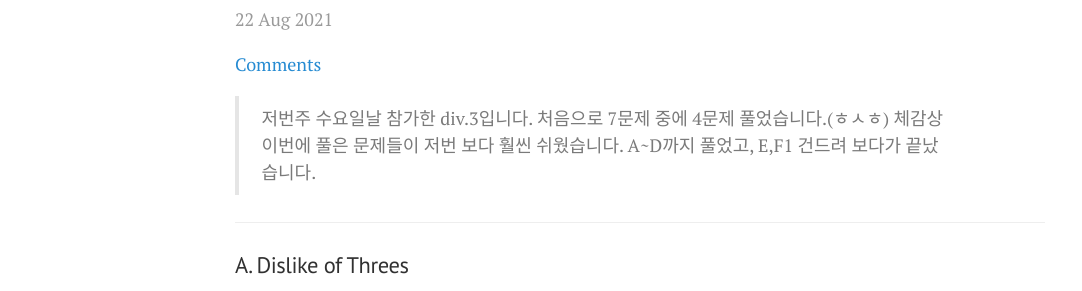
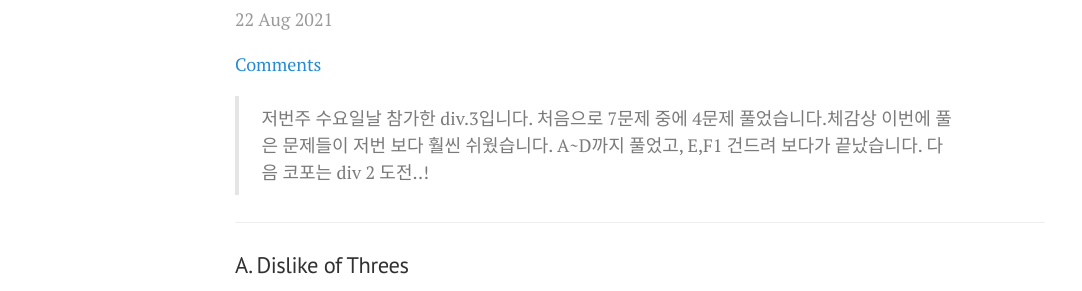
Before and after one commit to changhyeonnam/changhyeonnam.github.io, a Jekyll site: the page built from _posts/2021/2021-08-22-codeforce-div3#739.md, in a window 1280 px wide. Shown: the part 203-494 px from the top of the page, without its empty margins (0-1082 px from the left). Built offline with Jekyll 4.4.1, drawn with Linux system fonts in a browser that asks for light colours; nearby versions of some CDN libraries; formulas are drawn with MathJax 3; comment, search, counter and statistics services are not loaded.

Commit message:
Update 2021-08-22-codeforce-div3#739.md

```diff
--- a/_posts/2021/2021-08-22-codeforce-div3#739.md
+++ b/_posts/2021/2021-08-22-codeforce-div3#739.md
@@ -8,7 +8,7 @@ use_math: true
 comments: true
 ---
 
-> 저번주 수요일날 참가한 div.3입니다. 처음으로 7문제 중에 4문제 풀었습니다.(ㅎㅅㅎ) 체감상 이번에 풀은 문제들이 저번 보다 훨씬 쉬웠습니다. A~D까지 풀었고, E,F1 건드려 보다가 끝났습니다.
+> 저번주 수요일날 참가한 div.3입니다. 처음으로 7문제 중에 4문제 풀었습니다.체감상 이번에 풀은 문제들이 저번 보다 훨씬 쉬웠습니다. A~D까지 풀었고, E,F1 건드려 보다가 끝났습니다. 다음 코포는 div 2 도전..!
 
 ---
 
```
